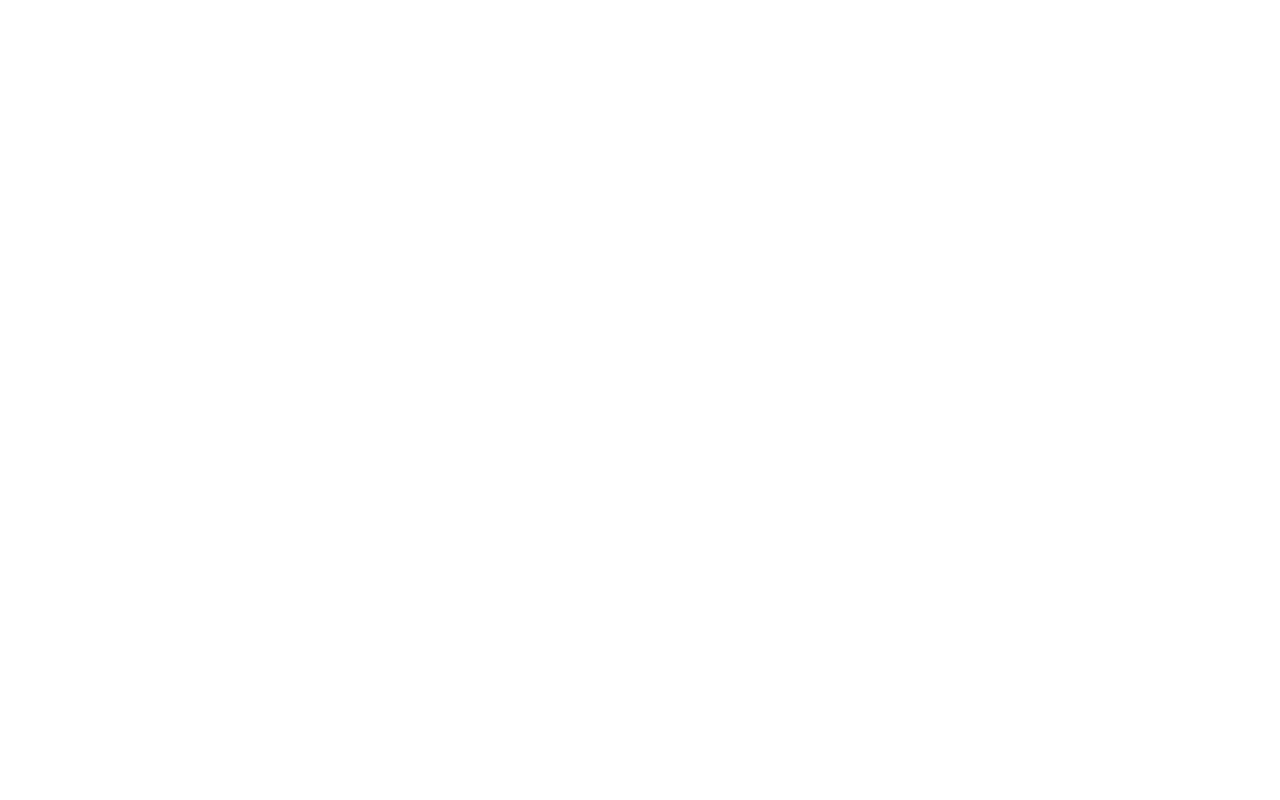
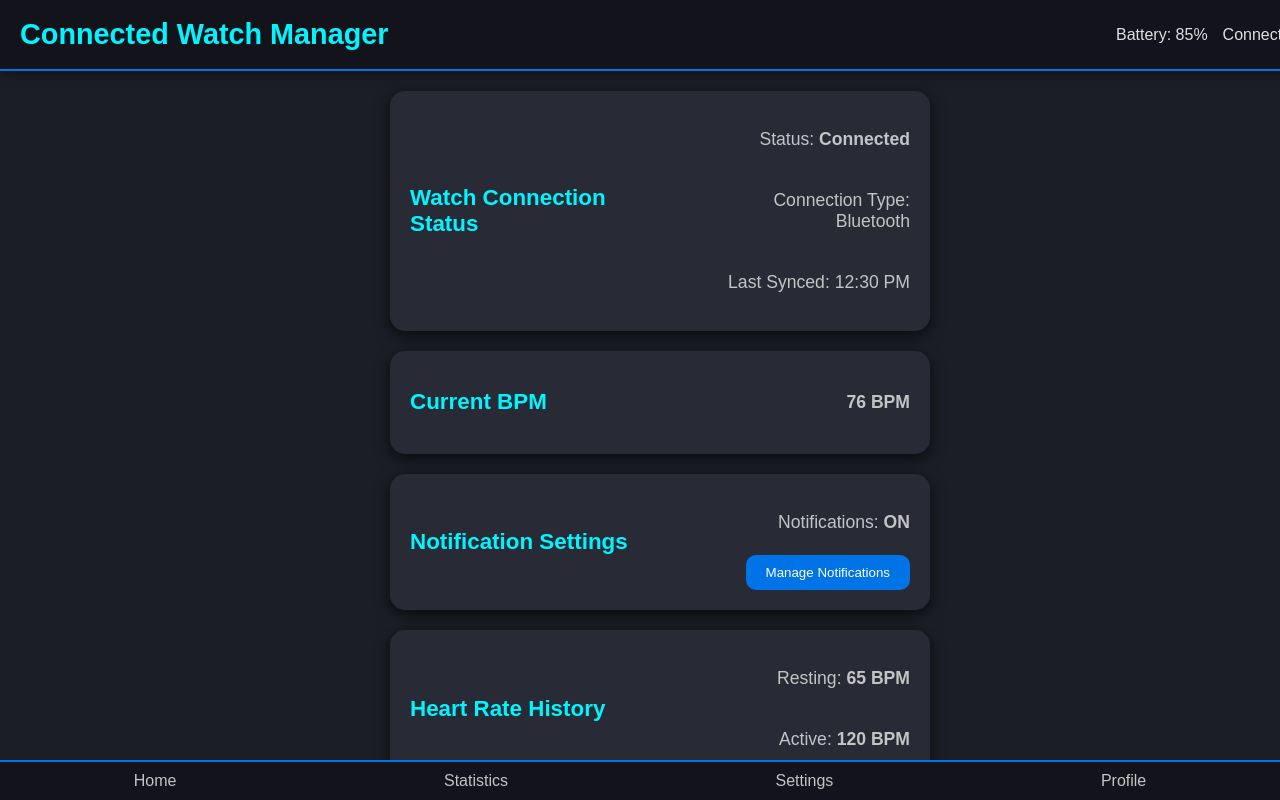
Before and after one commit to Feldoupe/Application-Anneau, a plain HTML site: page index.html in a window 1280 px wide. Drawn offline with Linux system fonts and the light colour scheme.

Commit message:
blablabla add revamped everything

```diff
--- a/index.html
+++ b/index.html
@@ -3,10 +3,83 @@
 <head>
     <meta charset="UTF-8">
     <meta name="viewport" content="width=device-width, initial-scale=1.0">
-    <link href="styles.css" rel="stylesheet">
-    <title> Ring Manager</title>
+    <title>Connected Watch Manager</title>
+    <link rel="stylesheet" href="styles.css">
 </head>
 <body>
+    <!-- Header -->
+    <header>
+        <div class="logo">Connected Watch Manager</div>
+        <div class="status-icons">
+            <span class="battery-status">Battery: 85%</span>
+            <span class="connection-status">Connected</span>
+        </div>
+    </header>
 
+    <!-- Main Content -->
+    <main>
+        <!-- Connection Status Tile -->
+        <section class="tile connection-status">
+            <div class="tile-content">
+                <h2>Watch Connection Status</h2>
+                <div class="tile-info">
+                    <p>Status: <strong>Connected</strong></p>
+                    <p>Connection Type: Bluetooth</p>
+                    <p>Last Synced: 12:30 PM</p>
+                </div>
+            </div>
+        </section>
+
+        <!-- BPM Tile -->
+        <section class="tile bpm">
+            <div class="tile-content">
+                <h2>Current BPM</h2>
+                <p><strong>76 BPM</strong></p>
+            </div>
+        </section>
+
+        <!-- Notification Settings Tile -->
+        <section class="tile notification-settings">
+            <div class="tile-content">
+                <h2>Notification Settings</h2>
+                <div class="tile-info">
+                    <p>Notifications: <strong>ON</strong></p>
+                    <button>Manage Notifications</button>
+                </div>
+            </div>
+        </section>
+
+        <!-- Heart Rate Tile -->
+        <section class="tile heart-rate">
+            <div class="tile-content">
+                <h2>Heart Rate History</h2>
+                <div class="tile-info">
+                    <p>Resting: <strong>65 BPM</strong></p>
+                    <p>Active: <strong>120 BPM</strong></p>
+                </div>
+            </div>
+        </section>
+
+        <!-- Steps Tile -->
+        <section class="tile steps">
+            <div class="tile-content">
+                <h2>Steps Today</h2>
+                <div class="tile-info">
+                    <p><strong>6,748 Steps</strong></p>
+                    <div class="progress-bar">
+                        <div class="progress" style="width: 67%;"></div>
+                    </div>
+                </div>
+            </div>
+        </section>
+    </main>
+
+    <!-- Footer -->
+    <footer>
+        <div class="footer-icon">Home</div>
+        <div class="footer-icon">Statistics</div>
+        <div class="footer-icon">Settings</div>
+        <div class="footer-icon">Profile</div>
+    </footer>
 </body>
 </html>
--- a/styles.css
+++ b/styles.css
@@ -0,0 +1,156 @@
+/* General Styles */
+body, html {
+  margin: 0;
+  padding: 0;
+  font-family: 'Arial', sans-serif;
+  background-color: #1c1e26;
+  color: #fff;
+  width: 100vw;
+  height: 100vh;
+  overflow: hidden;
+  display: flex;
+  flex-direction: column;
+  justify-content: space-between;
+}
+
+/* Header */
+header {
+  display: flex;
+  justify-content: space-between;
+  align-items: center;
+  width: 100%;
+  height: 60px;
+  padding: 10px 20px;
+  background-color: #13141b;
+  border-bottom: 2px solid #0073e6;
+  box-shadow: 0 2px 10px rgba(0, 0, 0, 0.5);
+  position: sticky;
+  top: 0;
+  z-index: 10;
+}
+
+header .logo {
+  font-size: 1.8rem;
+  font-weight: bold;
+  color: #00f5ff;
+}
+
+header .status-icons {
+  display: flex;
+  gap: 15px;
+  font-size: 1rem;
+  color: #e0e0e0;
+}
+
+.status-icons span {
+  display: flex;
+  align-items: center;
+}
+
+/* Main Layout */
+main {
+  display: flex;
+  flex-direction: column;
+  align-items: center;
+  width: 100%;
+  padding: 20px;
+  gap: 20px;
+  flex-grow: 1;
+  overflow-y: auto;
+}
+
+/* Tiles */
+.tile {
+  background-color: #282a36;
+  padding: 20px;
+  border-radius: 15px;
+  box-shadow: 0 4px 15px rgba(0, 0, 0, 0.7);
+  width: 100%;
+  max-width: 500px;
+  text-align: left;
+  display: flex;
+  justify-content: space-between;
+  transition: transform 0.2s;
+}
+
+.tile:hover {
+  transform: translateY(-5px);
+  box-shadow: 0 8px 20px rgba(0, 0, 0, 0.9);
+}
+
+.tile-content {
+  display: flex;
+  justify-content: space-between;
+  width: 100%;
+  align-items: center;
+}
+
+.tile-info {
+  display: flex;
+  flex-direction: column;
+  text-align: right;
+  gap: 5px;
+}
+
+h2 {
+  font-size: 1.4rem;
+  color: #00f5ff;
+  margin-right: 20px;
+}
+
+p {
+  font-size: 1.1rem;
+  color: #c4c4c4;
+}
+
+button {
+  background-color: #0073e6;
+  border: none;
+  border-radius: 10px;
+  color: #fff;
+  padding: 10px 20px;
+  cursor: pointer;
+}
+
+button:hover {
+  background-color: #00aaff;
+}
+
+/* Progress Bar (Steps) */
+.progress-bar {
+  background-color: #44475a;
+  border-radius: 20px;
+  height: 12px;
+  width: 100%;
+  margin-top: 10px;
+}
+
+.progress {
+  background-color: #50fa7b;
+  height: 12px;
+  border-radius: 20px;
+}
+
+/* Footer */
+footer {
+  display: flex;
+  justify-content: space-around;
+  align-items: center;
+  background-color: #13141b;
+  color: white;
+  padding: 10px 0;
+  width: 100%;
+  position: fixed;
+  bottom: 0;
+  border-top: 2px solid #0073e6;
+}
+
+.footer-icon {
+  font-size: 1rem;
+  color: #c4c4c4;
+  transition: color 0.2s;
+}
+
+.footer-icon:hover {
+  color: #00f5ff;
+}
```
